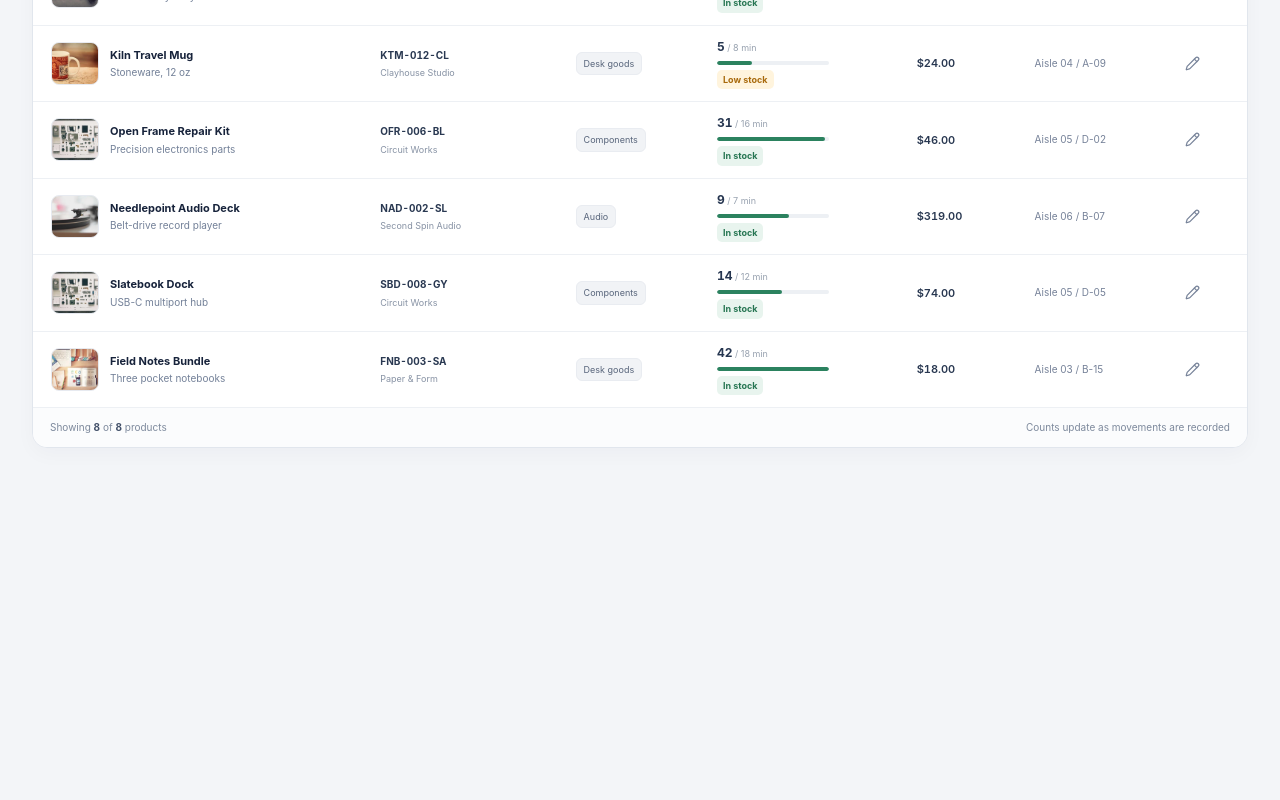
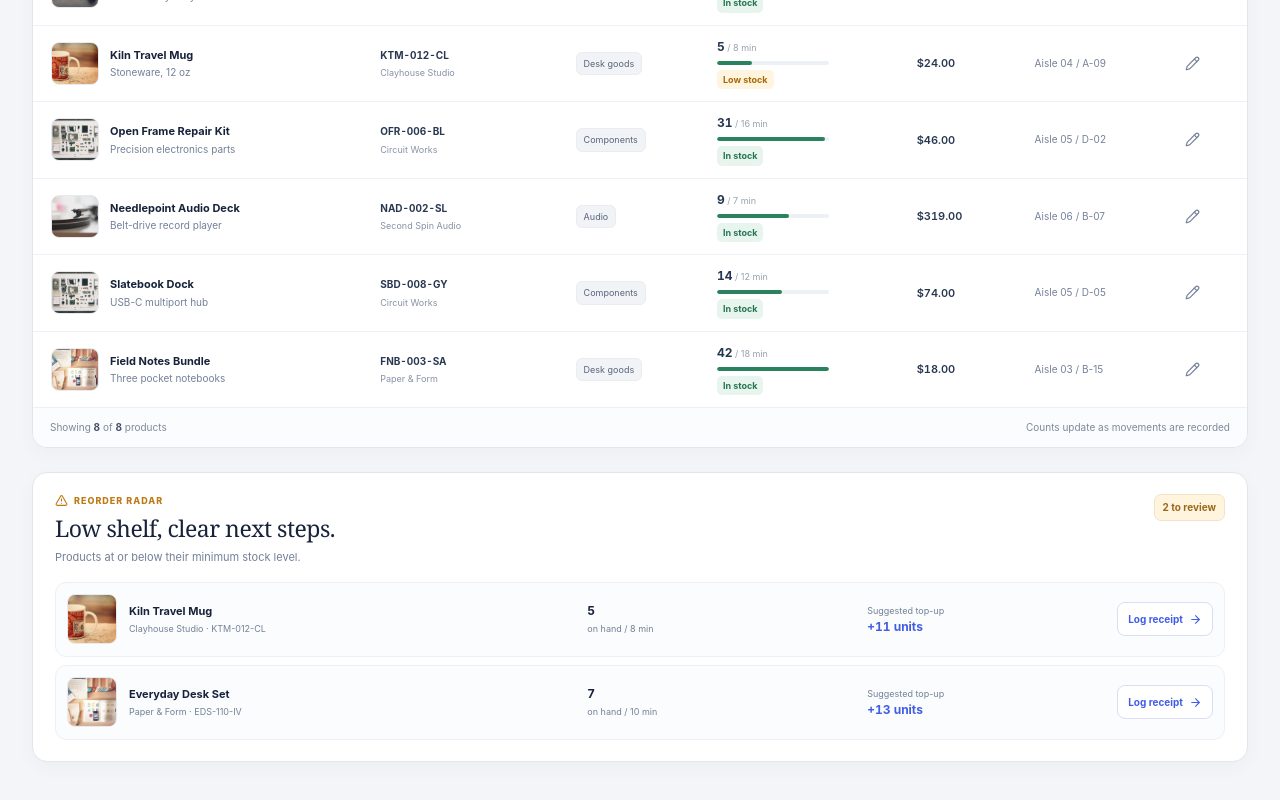
Before and after one commit to a2rp/inventory-dashboard, a React (Vite) app: page / in a window 1280 px wide. Shown: the part 1106-1906 px from the top of the page. Before the commit the page ends 1602 px from the top, so only its background shows below. Built offline with nearby package versions, Linux system fonts and the light colour scheme.

Commit message:
feat: add low stock reorder queue

```diff
--- a/src/App.jsx
+++ b/src/App.jsx
@@ -4,6 +4,7 @@ import Header from './components/header/index.jsx'
 import InventoryTable from './components/inventoryTable/index.jsx'
 import MovementModal from './components/movementModal/index.jsx'
 import ProductModal from './components/productModal/index.jsx'
+import ReorderQueue from './components/reorderQueue/index.jsx'
 import StockOverview from './components/stockOverview/index.jsx'
 import { initialMovements, initialProducts } from './data/products.js'
 
@@ -107,6 +108,9 @@ const App = () => {
           onAddProduct={openProductModal}
           onEditProduct={editProduct}
         />
+        <div className={styles['secondary-section']}>
+          <ReorderQueue products={products} onReceiveStock={(product) => openMovementModal(product.id)} />
+        </div>
       </main>
       {productModalOpen && (
         <ProductModal
--- a/src/App.module.css
+++ b/src/App.module.css
@@ -12,6 +12,10 @@
     color: var(--color-muted);
     font-size: 14px;
   }
+
+  .secondary-section {
+    margin-top: 24px;
+  }
 }
 
 @media (max-width: 640px) {
--- /dev/null
+++ b/src/components/reorderQueue/index.jsx
@@ -0,0 +1,58 @@
+import { LuArrowRight, LuCheck, LuPackageOpen, LuTriangleAlert } from 'react-icons/lu'
+import styles from './styles.module.css'
+
+const ReorderQueue = ({ products, onReceiveStock }) => {
+  const lowStockProducts = products
+    .filter((product) => product.quantity <= product.reorderPoint)
+    .sort((first, second) => first.quantity / Math.max(first.reorderPoint, 1) - second.quantity / Math.max(second.reorderPoint, 1))
+
+  return (
+    <section className={styles.reorder} id="reorders" aria-labelledby="reorder-heading">
+      <header className={styles['section-heading']}>
+        <div>
+          <p className={styles.eyebrow}><LuTriangleAlert aria-hidden="true" /> REORDER RADAR</p>
+          <h2 id="reorder-heading">Low shelf, clear next steps.</h2>
+          <p>Products at or below their minimum stock level.</p>
+        </div>
+        <span className={styles['count-pill']}>{lowStockProducts.length} to review</span>
+      </header>
+
+      {lowStockProducts.length ? (
+        <ul className={styles['reorder-list']}>
+          {lowStockProducts.map((product) => {
+            const suggestedUnits = Math.max(product.reorderPoint * 2 - product.quantity, 1)
+            const isOut = product.quantity === 0
+            return (
+              <li key={product.id}>
+                <img src={`${import.meta.env.BASE_URL}images/${product.image}`} alt="" />
+                <div className={styles['product-info']}>
+                  <strong>{product.name}</strong>
+                  <small>{product.supplier || 'Supplier not set'} · {product.sku}</small>
+                </div>
+                <div className={styles['stock-level']}>
+                  <strong className={isOut ? styles['stock-empty'] : ''}>{product.quantity}</strong>
+                  <span>on hand / {product.reorderPoint} min</span>
+                </div>
+                <div className={styles['suggested-order']}>
+                  <span>Suggested top-up</span>
+                  <strong>+{suggestedUnits} units</strong>
+                </div>
+                <button type="button" onClick={() => onReceiveStock(product)} aria-label={`Log receipt for ${product.name}`}>
+                  Log receipt <LuArrowRight aria-hidden="true" />
+                </button>
+              </li>
+            )
+          })}
+        </ul>
+      ) : (
+        <div className={styles['all-clear']}>
+          <span><LuCheck aria-hidden="true" /></span>
+          <div><strong>All shelves are above minimum.</strong><p>Your team has no urgent reorders to review.</p></div>
+          <LuPackageOpen className={styles['shelf-icon']} aria-hidden="true" />
+        </div>
+      )}
+    </section>
+  )
+}
+
+export default ReorderQueue
--- /dev/null
+++ b/src/components/reorderQueue/styles.module.css
@@ -0,0 +1,260 @@
+.reorder {
+  padding: 21px 22px;
+  scroll-margin-top: 96px;
+  background: #ffffff;
+  border: 1px solid var(--color-line);
+  border-radius: 15px;
+  box-shadow: 0 6px 20px rgb(16 27 52 / 3%);
+
+  .section-heading {
+    display: flex;
+    align-items: start;
+    justify-content: space-between;
+    gap: 16px;
+    margin-bottom: 16px;
+
+    h2 {
+      margin-top: 3px;
+      color: var(--color-ink);
+      font-family: var(--font-display);
+      font-size: 23px;
+      letter-spacing: -0.5px;
+    }
+
+    > div > p:last-child {
+      margin-top: 4px;
+      color: var(--color-muted);
+      font-size: 11px;
+    }
+  }
+
+  .eyebrow {
+    display: flex;
+    align-items: center;
+    gap: 6px;
+    color: var(--color-amber);
+    font-size: 9px;
+    font-weight: 800;
+    letter-spacing: 1px;
+
+    svg {
+      width: 13px;
+      height: 13px;
+    }
+  }
+
+  .count-pill {
+    padding: 5px 8px;
+    color: #9a681a;
+    background: #fff5df;
+    border: 1px solid #f2e4c4;
+    border-radius: 7px;
+    font-size: 10px;
+    font-weight: 700;
+    white-space: nowrap;
+  }
+
+  .reorder-list {
+    display: grid;
+    gap: 8px;
+
+    li {
+      display: grid;
+      grid-template-columns: 50px minmax(120px, 1.5fr) minmax(105px, 0.9fr) minmax(115px, 0.8fr) auto;
+      align-items: center;
+      gap: 12px;
+      min-height: 75px;
+      padding: 10px 11px;
+      background: #fbfcfd;
+      border: 1px solid #eef0f4;
+      border-radius: 11px;
+      transition: border-color 160ms ease, box-shadow 160ms ease;
+
+      &:hover {
+        border-color: #dce2f8;
+        box-shadow: 0 4px 12px rgb(16 27 52 / 4%);
+      }
+    }
+
+    img {
+      width: 50px;
+      height: 50px;
+      object-fit: cover;
+      background: #f1f3f6;
+      border: 1px solid #e6e9ef;
+      border-radius: 8px;
+    }
+  }
+
+  .product-info {
+    min-width: 0;
+
+    strong,
+    small {
+      display: block;
+      overflow: hidden;
+      text-overflow: ellipsis;
+      white-space: nowrap;
+    }
+
+    strong {
+      color: var(--color-ink);
+      font-size: 11px;
+    }
+
+    small {
+      margin-top: 3px;
+      color: var(--color-muted);
+      font-size: 9px;
+    }
+  }
+
+  .stock-level,
+  .suggested-order {
+    strong,
+    span {
+      display: block;
+    }
+
+    strong {
+      color: var(--color-ink);
+      font-size: 12px;
+      font-variant-numeric: tabular-nums;
+    }
+
+    span {
+      margin-top: 2px;
+      color: var(--color-muted);
+      font-size: 9px;
+    }
+  }
+
+  .stock-level .stock-empty {
+    color: var(--color-red);
+  }
+
+  .suggested-order strong {
+    color: var(--color-cobalt);
+  }
+
+  .reorder-list button {
+    display: inline-flex;
+    align-items: center;
+    justify-content: center;
+    gap: 6px;
+    min-height: 34px;
+    padding: 0 10px;
+    color: var(--color-cobalt);
+    background: #ffffff;
+    border: 1px solid #d9def7;
+    border-radius: 8px;
+    font-size: 10px;
+    font-weight: 700;
+    white-space: nowrap;
+    transition: border-color 160ms ease, box-shadow 160ms ease;
+
+    svg {
+      width: 13px;
+      height: 13px;
+    }
+
+    &:hover,
+    &:focus-visible {
+      border-color: var(--color-cobalt);
+      outline: none;
+      box-shadow: 0 3px 10px rgb(65 93 229 / 11%);
+    }
+  }
+
+  .all-clear {
+    display: flex;
+    align-items: center;
+    gap: 12px;
+    min-height: 78px;
+    padding: 14px;
+    background: #f4f9e9;
+    border: 1px solid #e6eed3;
+    border-radius: 11px;
+
+    > span {
+      display: grid;
+      width: 35px;
+      height: 35px;
+      flex: 0 0 auto;
+      place-items: center;
+      color: #437253;
+      background: #e4f0d8;
+      border-radius: 10px;
+
+      svg {
+        width: 17px;
+        height: 17px;
+      }
+    }
+
+    strong {
+      color: #334c39;
+      font-size: 12px;
+    }
+
+    p {
+      margin-top: 2px;
+      color: #6f8372;
+      font-size: 10px;
+    }
+  }
+
+  .shelf-icon {
+    width: 23px;
+    height: 23px;
+    margin-left: auto;
+    color: #9db27a;
+  }
+}
+
+@media (max-width: 850px) {
+  .reorder {
+    .reorder-list {
+      li {
+        grid-template-columns: 46px minmax(0, 1fr) minmax(100px, 0.7fr) auto;
+      }
+    }
+
+    .suggested-order {
+      display: none;
+    }
+  }
+}
+
+@media (max-width: 620px) {
+  .reorder {
+    padding: 17px 14px;
+
+    .section-heading h2 {
+      font-size: 20px;
+    }
+
+    .reorder-list {
+      li {
+        grid-template-columns: 42px minmax(0, 1fr) auto;
+        gap: 8px;
+        padding: 9px;
+      }
+
+      img {
+        width: 42px;
+        height: 42px;
+      }
+    }
+
+    .stock-level {
+      display: none;
+    }
+
+    .reorder-list button {
+      min-height: 32px;
+      padding: 0 7px;
+      font-size: 9px;
+    }
+  }
+}
```
